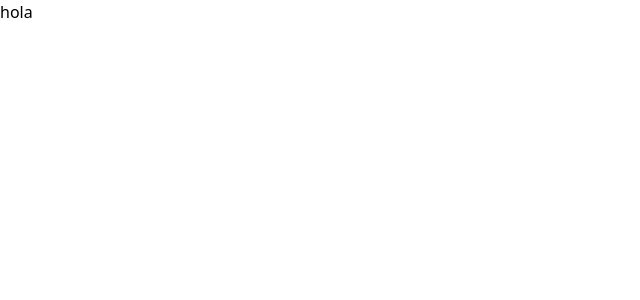
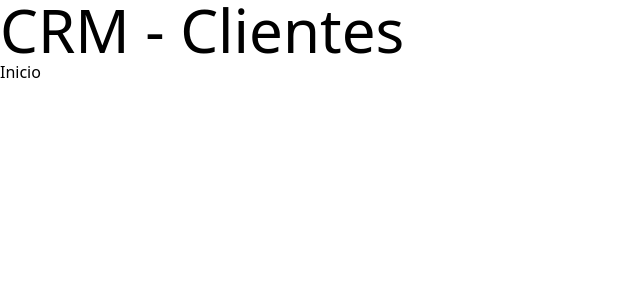
Before and after one commit to IsaaLeonardo/crm-react, a React (Vite) app: page / in a window 1280 px wide. Shown: the top 300 px of the page, without its empty margins (0-640 px from the left). Built offline with nearby package versions, Linux system fonts and the light colour scheme.

Commit message:
Create layout component

```diff
--- /dev/null
+++ b/src/components/Layout.jsx
@@ -0,0 +1,13 @@
+import { Outlet } from "react-router-dom"
+
+function layout() {
+  return (
+    <div>
+      <h1 className="text-6xl">CRM - Clientes</h1>
+
+      <Outlet />
+    </div>
+  )
+}
+
+export default layout
--- a/src/main.jsx
+++ b/src/main.jsx
@@ -2,10 +2,21 @@ import React from 'react'
 import ReactDOM from 'react-dom/client'
 import { RouterProvider, createBrowserRouter } from 'react-router-dom'
 import './index.css'
+import Layout from './components/Layout'
 
 const router = createBrowserRouter([
-  { path: '/', element: <h1>hola</h1> },
-  { path: '/about', element: <h1>nosotros</h1> },
+  { path: '/',
+    element: <Layout />,
+    children: [
+      { index: true,
+        element: <h1>Inicio</h1>
+      },
+      {
+        path: '/clientes/nuevo',
+        element: <h1>Nuevo Cliente</h1>
+      },
+    ],
+  }
 ])
 
 ReactDOM.createRoot(document.getElementById('root')).render(
```
